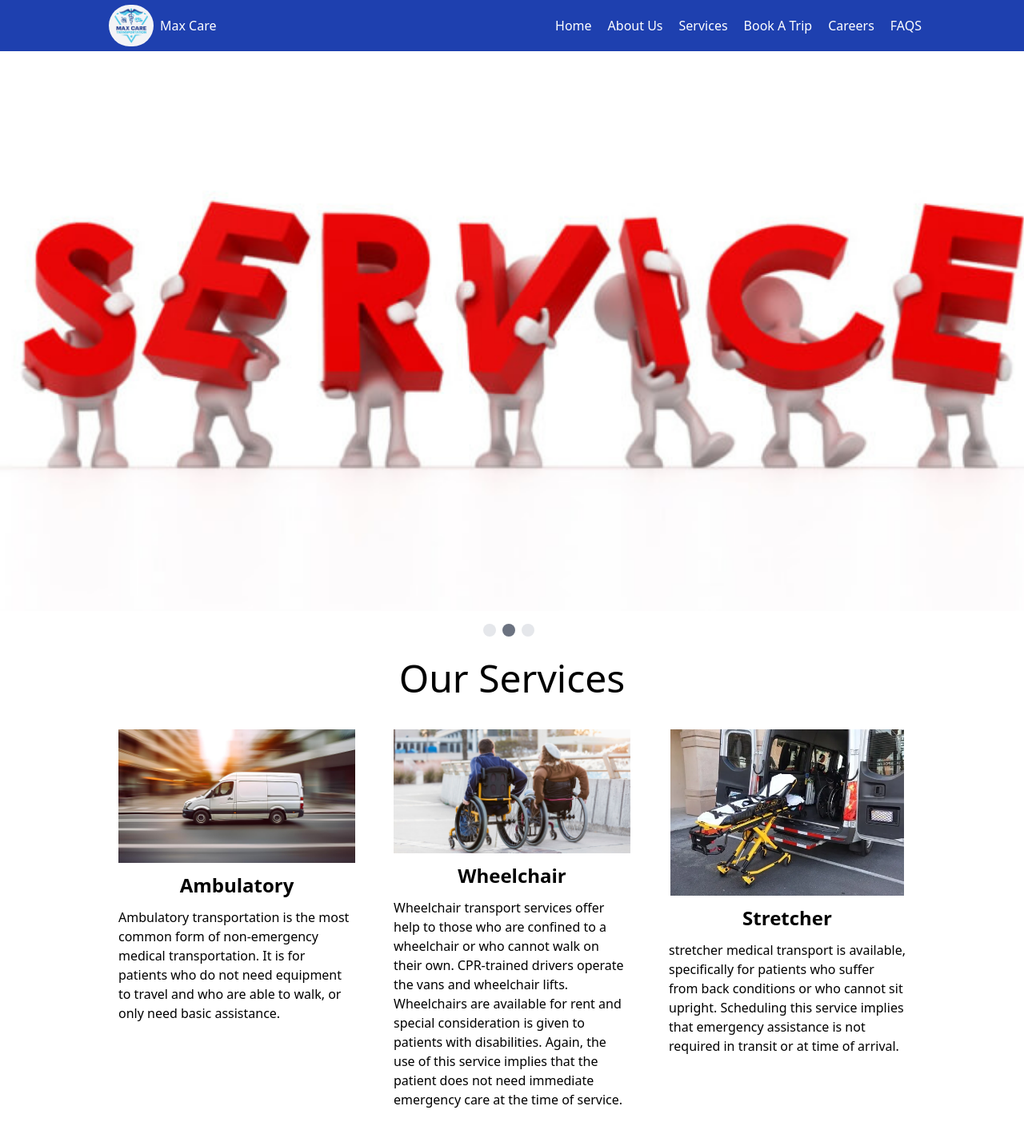
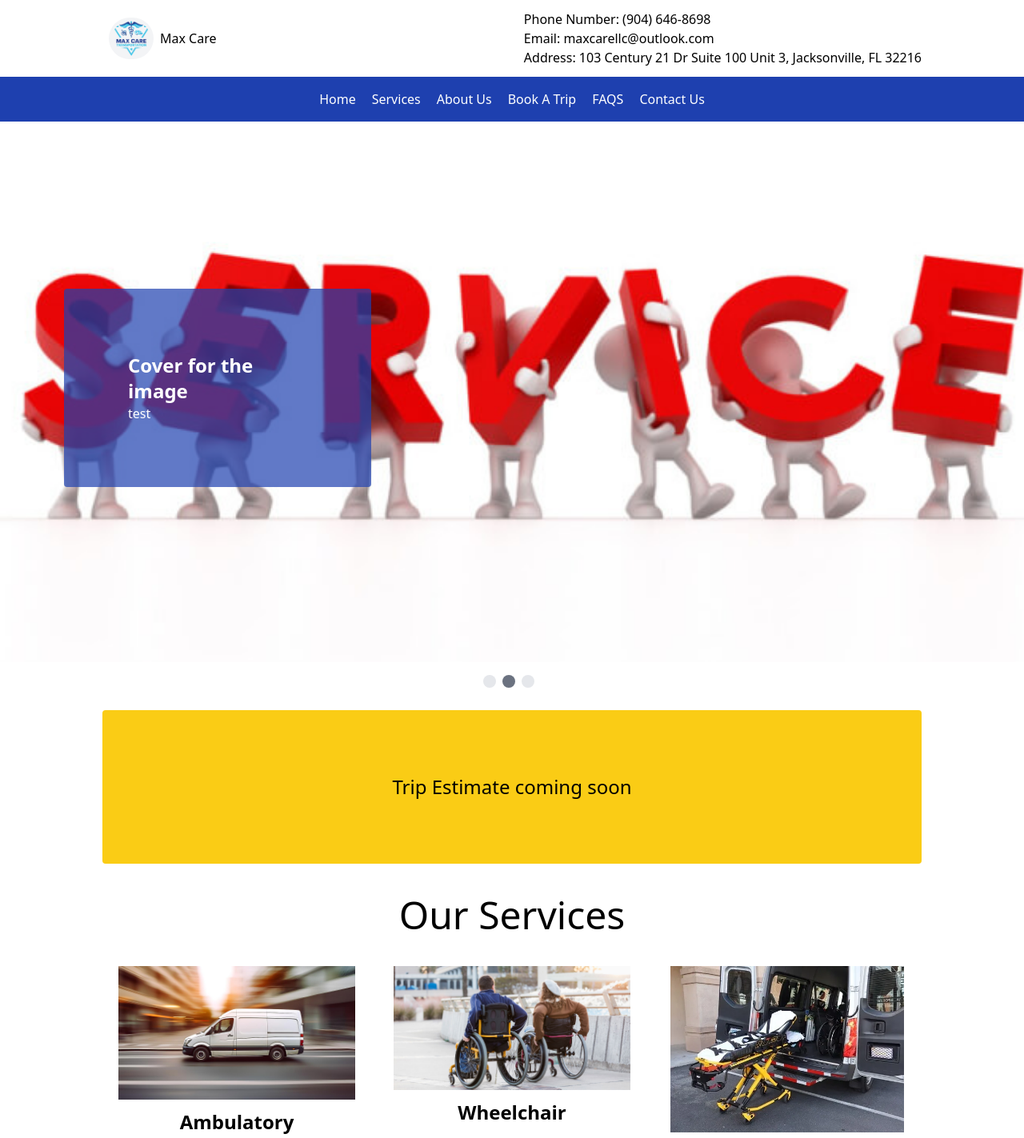
Before and after one commit to ZyadSaber/disability-care-v2, a React (Vite) app: page / in a window 1280 px wide. Shown: the top 1423 px of the page at 80% size. Built offline with nearby package versions, Linux system fonts and the light colour scheme.

Commit message:
last update on the home page

```diff
--- a/src/pages/base-page/component.tsx
+++ b/src/pages/base-page/component.tsx
@@ -30,7 +30,7 @@ const BasePage = memo(() => {
         return () => window.removeEventListener("scroll", handleScroll);
     }, [lastScroll, scrollClass]);
     return (
-        <div className={`pt-16 ${scrollClass}`}>
+        <div className={`pt-32 ${scrollClass}`}>
             <Header />
             <Outlet />
             <Footer />
--- a/src/pages/base-page/constants.ts
+++ b/src/pages/base-page/constants.ts
@@ -4,23 +4,23 @@ export const web_links = [
     title: "Home",
   },
   {
+    link: "/services",
+    title: "Services",
+  },
+  {
     link: "/about-us",
     title: "About Us",
-  },
-  {
-    link: "/services",
-    title: "Services",
   },
   {
     link: "/booking",
     title: "Book A Trip",
   },
   {
-    link: "/careers",
-    title: "Careers",
-  },
-  {
     link: "/faqs",
     title: "FAQS",
   },
+  {
+    link: "/contact-us",
+    title: "Contact Us",
+  },
 ];
--- a/src/pages/base-page/partials/Header.tsx
+++ b/src/pages/base-page/partials/Header.tsx
@@ -9,7 +9,7 @@ const Header = memo(() => {
     const { visible, handleOpen, handleClose } = useOpenCloseState()
 
     const logoName = useMemo(() => (
-        <div className="flex rounded-lg p-2 text-white justify-center items-center gap-2 font-medium">
+        <div className="flex rounded-lg p-2 text-black justify-center items-center gap-2 font-medium flex-col md:flex-row">
             <img src={logo} alt="logo" className="h-full w-14 bg-gray-100 rounded-full p-1" />
             <p>Max Care</p>
         </div>
@@ -21,17 +21,24 @@ const Header = memo(() => {
         ))
 
     return (
-        <header className="fixed top-0 left-0 w-full py-5 text-center transition-all h-16 z-40 flex justify-between items-center bg-blue-800 px-5 md:px-32">
-            <Link to="/">
-                {logoName}
-            </Link>
-            <div className="gap-5 text-white hidden md:flex">
+        <header className="fixed top-0 left-0 w-full text-center transition-all h-38 z-40 justify-center items-center bg-blue-800 flex flex-row md:flex-col">
+            <div className="h-full md:h-24 flex justify-between items-center bg-white w-full px-5 md:px-32">
+                <Link to="/">
+                    {logoName}
+                </Link>
+                <div className="flex flex-col justify-start items-start w-3/4 md:w-auto">
+                    <p>Phone Number: (904) 646-8698</p>
+                    <p>Email: maxcarellc@outlook.com</p>
+                    <p>Address: 103 Century 21 Dr Suite 100 Unit 3, Jacksonville, FL 32216</p>
+                </div>
+                <div className="w-8 flex-wrap justify-end flex md:hidden" onClick={handleOpen}>
+                    <span className="bg-black mb-1.5 h-0.5 w-full"></span>
+                    <span className="bg-black mb-1.5 h-0.5 w-full"></span>
+                    <span className="bg-black mb-1.5 h-0.5 w-full"></span>
+                </div>
+            </div>
+            <div className="gap-5 text-white hidden md:flex px-5 md:px-32 py-4 items-center justify-center">
                 {menuItems}
-            </div>
-            <div className="w-8 flex-wrap justify-end flex md:hidden" onClick={handleOpen}>
-                <span className="bg-white mb-1.5 h-0.5 w-full"></span>
-                <span className="bg-white mb-1.5 h-0.5 w-full"></span>
-                <span className="bg-white mb-1.5 h-0.5 w-full"></span>
             </div>
             <div className={`fixed top-0 left-0 w-full h-full flex-col bg-blue-900 transition-all p-5  ${visible ? "flex" : " translate-x-full invisible"}`}>
                 <div className="justify-between flex ">
--- a/src/pages/home-page/component.tsx
+++ b/src/pages/home-page/component.tsx
@@ -7,6 +7,12 @@ const HomePage = memo(() => (
     <>
 
         <ImageSlider />
+
+        <div className="pt-10 px-5 md:px-32">
+            <div className="flex justify-center items-center py-20 px-5 md:px-32 rounded bg-yellow-400 text-2xl">
+                Trip Estimate coming soon
+            </div>
+        </div>
 
         <h4 className="w-full text-center pt-10 px-5 md:px-32 text-5xl font-normal">Our Services</h4>
 
@@ -26,7 +32,7 @@ const HomePage = memo(() => (
         </div>
 
         <div className="flex flex-col pt-5 px-5 md:px-32 justify-center items-center">
-            <h4 className="w-full text-center pt-5 py-5 md:px-32 text-5xl font-normal">Our Commitment to Quality and Safety</h4>
+            <h4 className="w-full text-center pt-5 py-5 md:px-32 text-5xl font-normal">About Us</h4>
             <div className="flex justify-center items-center gap-10 flex-col md:flex-row">
                 {QualityAndSafety.map((text, index) => (
                     <div className="flex h-[250px] justify-center items-center w-full md:w-2/3">
@@ -35,12 +41,6 @@ const HomePage = memo(() => (
                 ))}
             </div>
         </div>
-
-        <div className="py-20 px-5 md:px-32">
-            <div className="flex justify-center items-center py-20 px-5 md:px-32 rounded bg-yellow-400 text-2xl">
-                Trip Estimate coming soon
-            </div>
-        </div>
     </>
 ));
 
--- a/src/pages/home-page/partials/ImageSlider.tsx
+++ b/src/pages/home-page/partials/ImageSlider.tsx
@@ -48,6 +48,10 @@ const ImageSlider = () => {
                         className={`absolute inset-0 opacity-0 transition-opacity ease-in-out duration-700 ${currentImage === index ? 'opacity-100 z-10' : ''
                             }`}
                     >
+                        <div className='p-3 md:p-20 z-10 bg-blue-800/70 flex justify-center items-start flex-col text-white absolute top-1/3 left-3 md:left-20 md:w-96 rounded'>
+                            <h2 className='font-semibold text-lg md:text-2xl'>Cover for the image</h2>
+                            <p>test</p>
+                        </div>
                         <img src={image} alt={`Image ${index + 1}`} className="w-full h-full object-cover" />
                     </div>
                 ))}
```
